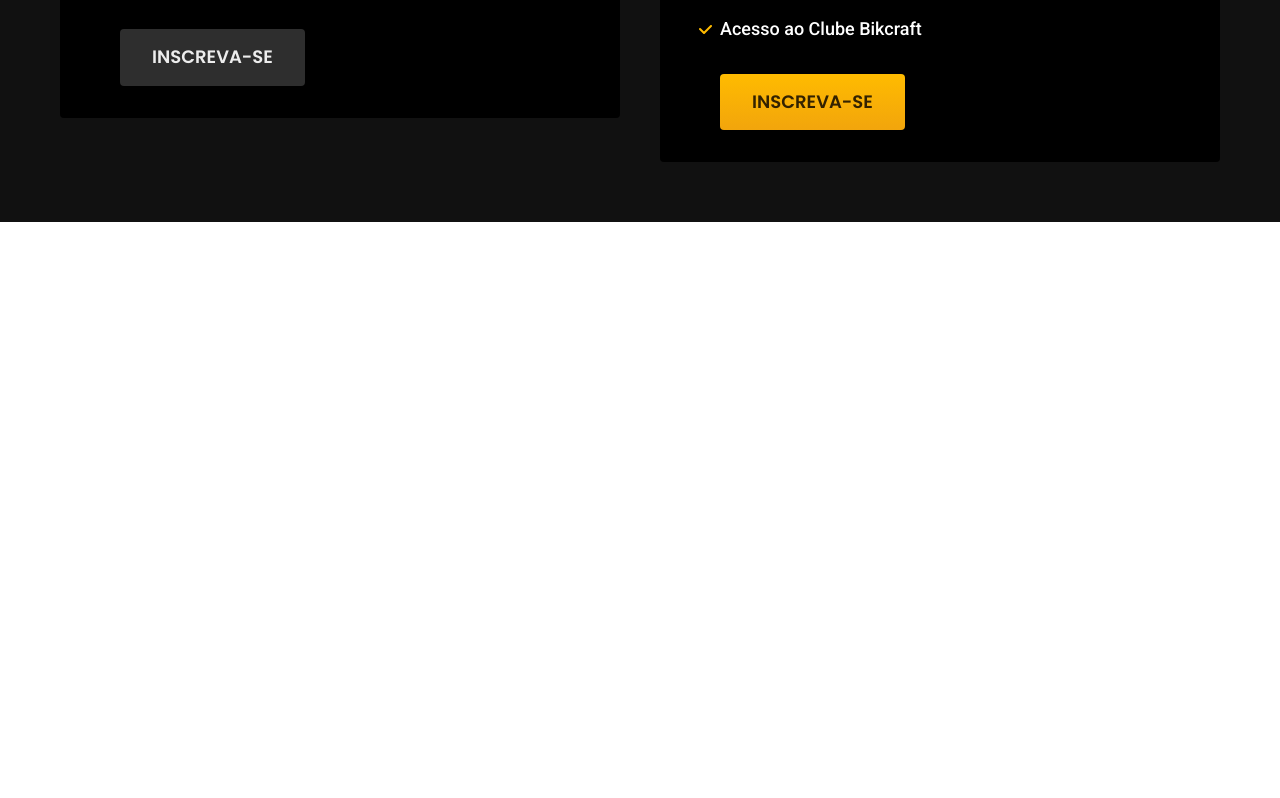
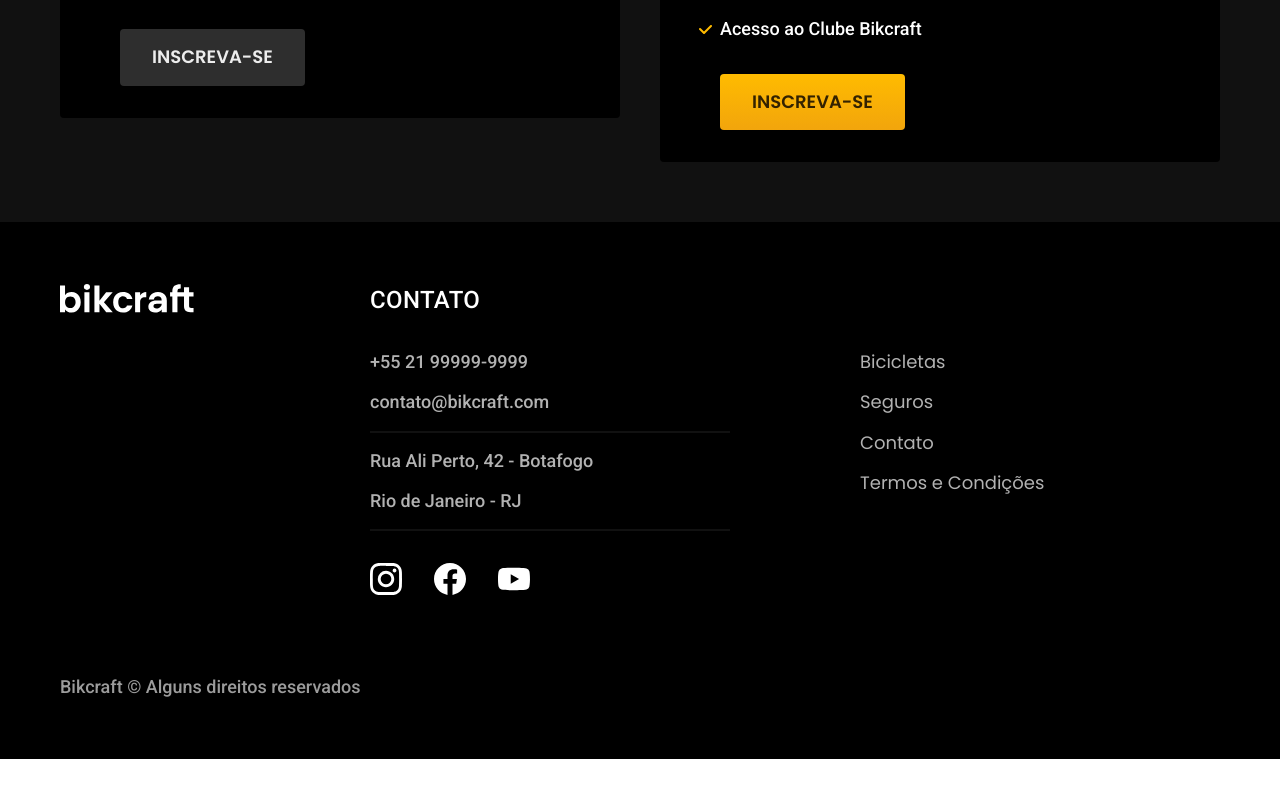
Before and after one commit to Apfeitoza/bikcraft, a plain HTML site: page index.html in a window 1280 px wide. Shown: the part 4325-5123 px from the top of the page. After the commit the page ends 5084 px from the top, so only its background shows below. Drawn offline with Linux system fonts and the light colour scheme.

Commit message:
insere footer

```diff
--- /dev/null
+++ b/css/global/footer.css
@@ -0,0 +1,64 @@
+.footer-bg {
+  background-color: var(--cor12);
+}
+
+.footer {
+  display: grid;
+  grid-template-columns: 3fr 5fr 4fr;
+  gap: 40px;
+  padding-top: 60px;
+  padding-bottom: 60px;
+}
+
+.footer h3,
+.footer-contato ul {
+  margin-bottom: 32px;
+}
+
+.footer-contato li:nth-child(even):after {
+  content: "";
+  display: block;
+  max-width: 360px;
+  height: 2px;
+  background: var(--cor11);
+  margin-top: 16px;
+}
+
+
+.footer li {
+  margin-bottom: 16px;
+}
+
+.footer-redes {
+  display: flex;
+  gap: 32px;
+}
+
+.footer a:hover {
+  color: var(--cor0);
+}
+
+.footer-copy {
+  grid-column: 1 / -1;
+  margin-top: 40px;
+}
+
+@media( max-width: 800px) {
+  .footer > img {
+    display: none;
+  }
+  .footer {
+    grid-template-columns: 1fr 1fr;
+  }
+}
+
+@media( max-width: 600px) {
+   .footer {
+    grid-template-columns: 1fr;
+    gap: 60px;
+  }
+
+  .footer-copy {
+    margin-top: 0px;
+  }
+}
--- a/css/global/global.css
+++ b/css/global/global.css
@@ -1,7 +1,6 @@
 body {
   margin: 0px;
   font-family: Arial, Helvetica, sans-serif;
-  padding-bottom: 600px;
 }
 
 h1,
--- a/css/style.css
+++ b/css/style.css
@@ -3,6 +3,7 @@
 @import url(./utilidades/cores.css);
 
 @import url(./global/header.css);
+@import url(./global/footer.css);
 
 /* Utilidades */
 @import url(./utilidades/componentes.css);
--- a/index.html
+++ b/index.html
@@ -158,6 +158,42 @@
     </div>
   </article>
 
+  <footer class="footer-bg">
+    <div class="footer container">
+      <img src="./img/bikcraft.svg" alt="Bikcraft">
+      <div class="footer-contato">
+        <h3 class="font-2-l-b cor-0">Contato</h3>
+        <ul class="cor-5 font-2-m">
+          <li><a href="tel:+5521999999999">+55 21 99999-9999</a></li>
+          <li><a href="mailto:contato@bikcraft.com">contato@bikcraft.com</a></li>
+          <li>Rua Ali Perto, 42 - Botafogo</li>
+          <li>Rio de Janeiro - RJ</li>
+        </ul>
+        <div class="footer-redes">
+          <a href="./">
+            <img src="./img/redes/instagram.svg" alt="Instagram">
+            <a href="./">
+              <img src="./img/redes/facebook.svg" alt="Facebook">
+            </a>
+            <a href="./">
+              <img src="./img/redes/youtube.svg" alt="Youtube">
+            </a>
+        </div>
+      </div>
+      <div class="footer-informacoes">
+        <h3 class="font-2-l-b cor0">Informações</h3>
+        <nav>
+          <ul class="font-1-m cor-5">
+            <li><a href="./bicicletas.html">Bicicletas</a></li>
+            <li><a href="./seguros.html">Seguros</a></li>
+            <li><a href="./contato.html">Contato</a></li>
+            <li><a href="./termos.html">Termos e Condições</a></li>
+          </ul>
+        </nav>
+      </div>
+      <p class="footer-copy font-2-m cor-6">Bikcraft © Alguns direitos reservados</p>
+    </div>
+  </footer>
 </body>
 
 </html>
```
